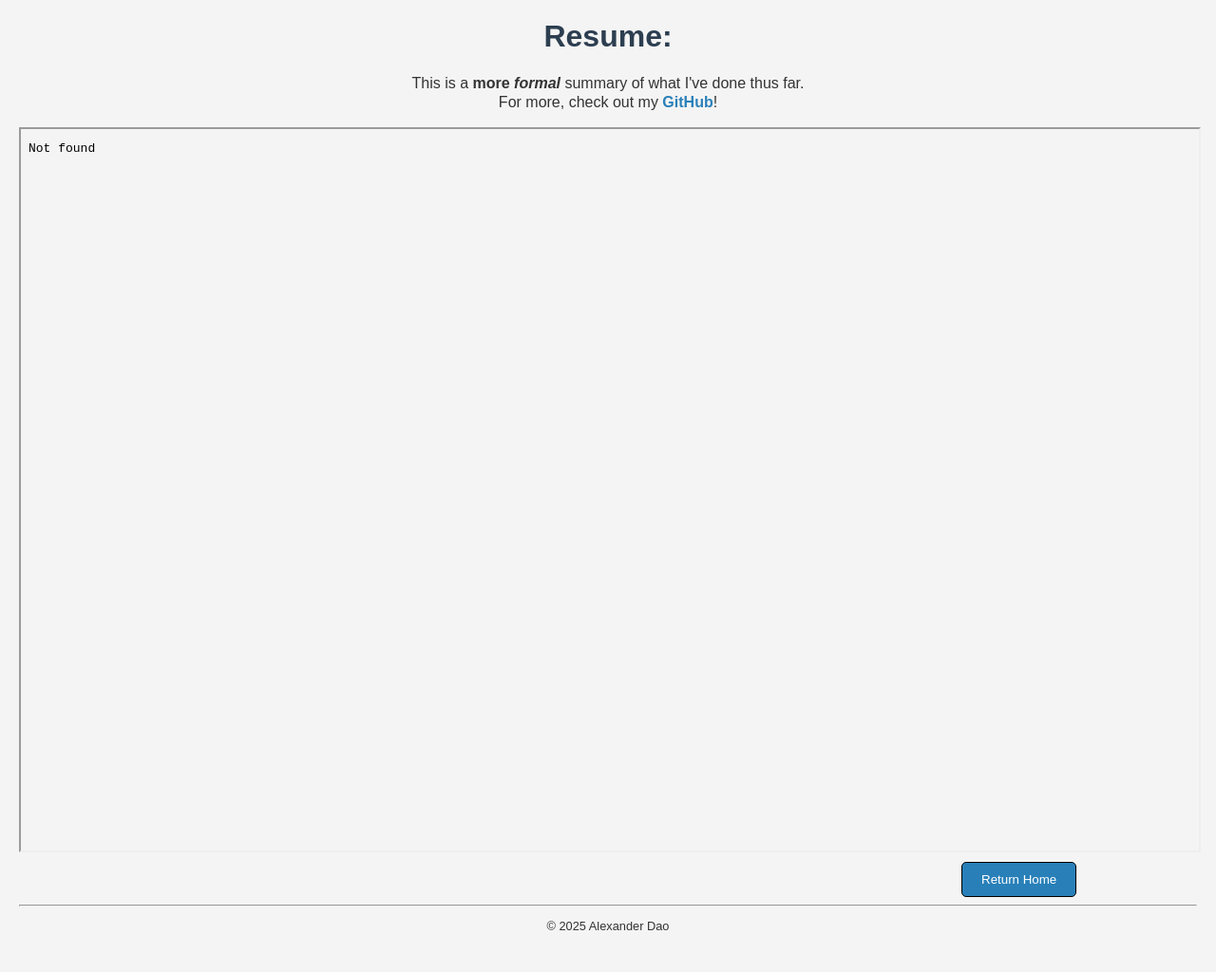
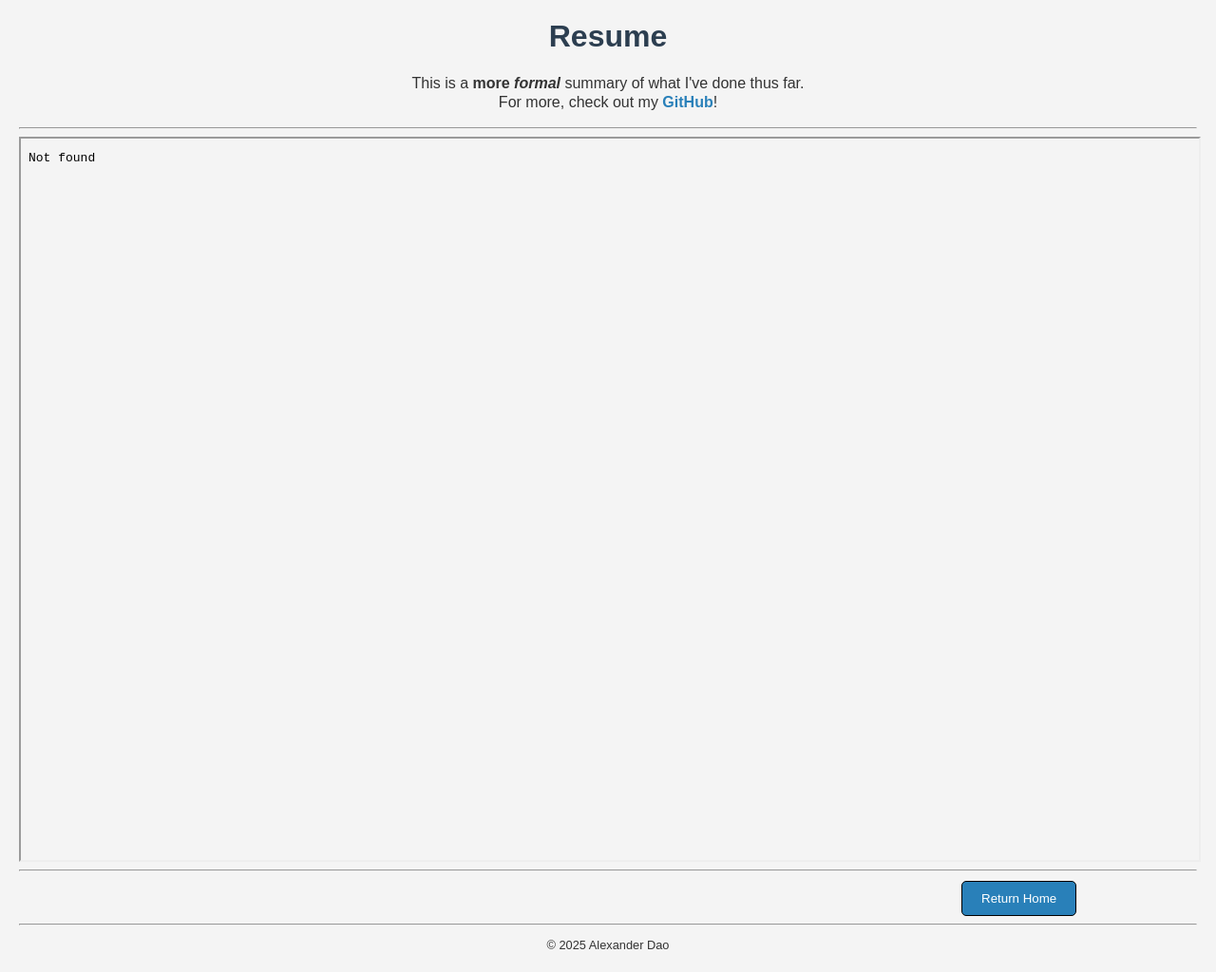
Before and after one commit to alexdao04/alexdao04.github.io, a plain HTML site: page resume.html in a window 1280 px wide. Shown: the whole page at 95% size. Drawn offline with Linux system fonts and the light colour scheme.

Commit message:
spacing and a few final touches

```diff
--- a/resume.html
+++ b/resume.html
@@ -2,17 +2,18 @@
 <!-- Maintainer: Alexander Dao -->
 
 <html>
-    <title>Resume</title>
     <head>
+        <title>Resume</title>
         <meta charset="UTF-8">
         <link rel="stylesheet" href="styles.css">
     </head>
     <body>
-        <h1>Resume:</h1>
+        <h1>Resume</h1>
             <p>This is a <b>more <i>formal</i></b> summary of what I've done thus far.
                 <br>For more, check out my <a href="https://github.com/alexdao04"><b>GitHub</b></a>!</p>
+                <hr>
             <iframe src="Alexander Dao Resume.pdf" width="100%" height="100%"></iframe>
-
+                <hr>
                 <a href = "index.html">
                     <div style="margin-top: 10px;"> <!-- TODO: figure out a global way to fix this -->
                         <button class="return-home" type="button">Return Home</button>
```
Also changed, not shown: aboutme.html (+3 -4 lines), index.html (+2 -2 lines).
